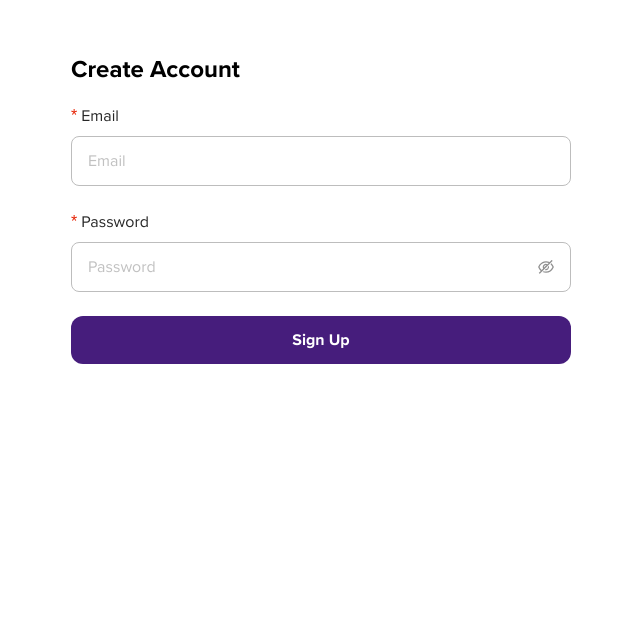
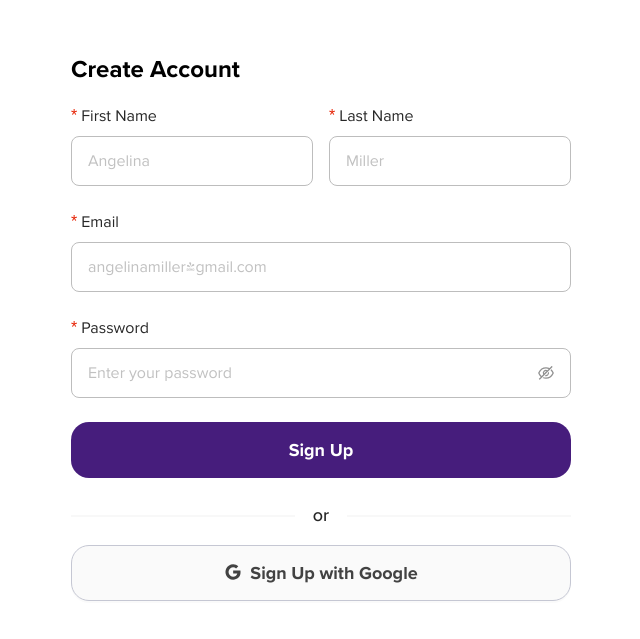
Before and after one commit to MuhammadHasher017/LSUHS-SIT, a React (Vite) app: page /auth/signup in a window 1280 px wide. Shown: the part 245-884 px from the top of the page, without its empty margins (319-959 px from the left). Built offline with nearby package versions, Linux system fonts and the light colour scheme.

Commit message:
Refactor SignUp page to enhance user experience with additional fields for first and last names, improved layout using Ant Design components, and added Google sign-up option.

```diff
--- a/src/pages/SignUp/SignUp.page.jsx
+++ b/src/pages/SignUp/SignUp.page.jsx
@@ -1,29 +1,97 @@
-import React from 'react';
-import useSignUp from './useSignUp.hook';
-import { Form, Input, Button, Alert } from 'antd';
+import React, { useState } from 'react';
+import { Form, Input, Button, Row, Col, Divider } from 'antd';
+import { EyeInvisibleOutlined, EyeTwoTone, GoogleOutlined } from '@ant-design/icons';
 
-const SignUpPage = () => {
-  const { handleSignUp, loading, error } = useSignUp();
+const SignUpForm = () => {
+  const [form] = Form.useForm();
+  const [loading, setLoading] = useState(false);
+
+  const onFinish = async (values) => {
+    setLoading(true);
+    console.log('Form values:', values);
+    // Simulate API call
+    setTimeout(() => {
+      setLoading(false);
+    }, 2000);
+  };
+
+  const onGoogleSignUp = () => {
+    console.log('Google sign up clicked');
+  };
 
   return (
-    <div className="auth-container">
-      <h2>Create Account</h2>
-      <Form layout="vertical" onFinish={handleSignUp}>
-        <Form.Item name="email" label="Email" rules={[{ required: true, message: 'Please input your email!' }, { type: 'email', message: 'Please enter a valid email!' }]}>
-          <Input type="email" placeholder="Email" />
+    <div className='auth-container'>
+      <h1>Create Account</h1>
+
+      <Form form={form} layout={"vertical"} onFinish={onFinish}>
+        <Row gutter={16}>
+          <Col span={12}>
+            <Form.Item
+              name="firstName"
+              label="First Name"
+              rules={[{ required: true, message: 'Please input your first name!' }]}
+            >
+              <Input placeholder="Angelina" />
+            </Form.Item>
+          </Col>
+          <Col span={12}>
+            <Form.Item
+              name="lastName"
+              label="Last Name"
+              rules={[{ required: true, message: 'Please input your last name!' }]}
+            >
+              <Input placeholder="Miller" />
+            </Form.Item>
+          </Col>
+        </Row>
+
+        <Form.Item
+          name="email"
+          label="Email"
+          rules={[
+            { required: true, message: 'Please input your email!' },
+            { type: 'email', message: 'Please enter a valid email!' }
+          ]}
+        >
+          <Input placeholder="angelinamiller@gmail.com" />
         </Form.Item>
-        <Form.Item name="password" label="Password" rules={[{ required: true, message: 'Please input your password!' }]}>
-          <Input.Password placeholder="Password" />
+
+        <Form.Item
+          name="password"
+          label="Password"
+          rules={[{ required: true, message: 'Please input your password!' }]}
+        >
+          <Input.Password
+            placeholder="Enter your password"
+            iconRender={(visible) => (visible ? <EyeTwoTone /> : <EyeInvisibleOutlined />)}
+          />
         </Form.Item>
+
         <Form.Item>
-          <Button type="primary" htmlType="submit" loading={loading} block>
+          <Button
+            type="primary"
+            htmlType="submit"
+            loading={loading}
+            block
+            size="large"
+          >
             Sign Up
           </Button>
         </Form.Item>
       </Form>
-      {error && <Alert message={error} type="error" showIcon style={{ marginTop: 16 }} />}
+
+      <Divider>or</Divider>
+
+      <Button
+        block
+        size="large"
+        icon={<GoogleOutlined />}
+        onClick={onGoogleSignUp}
+      >
+        Sign Up with Google
+      </Button>
     </div>
   );
 };
 
-export default SignUpPage;
+export default SignUpForm;
```
